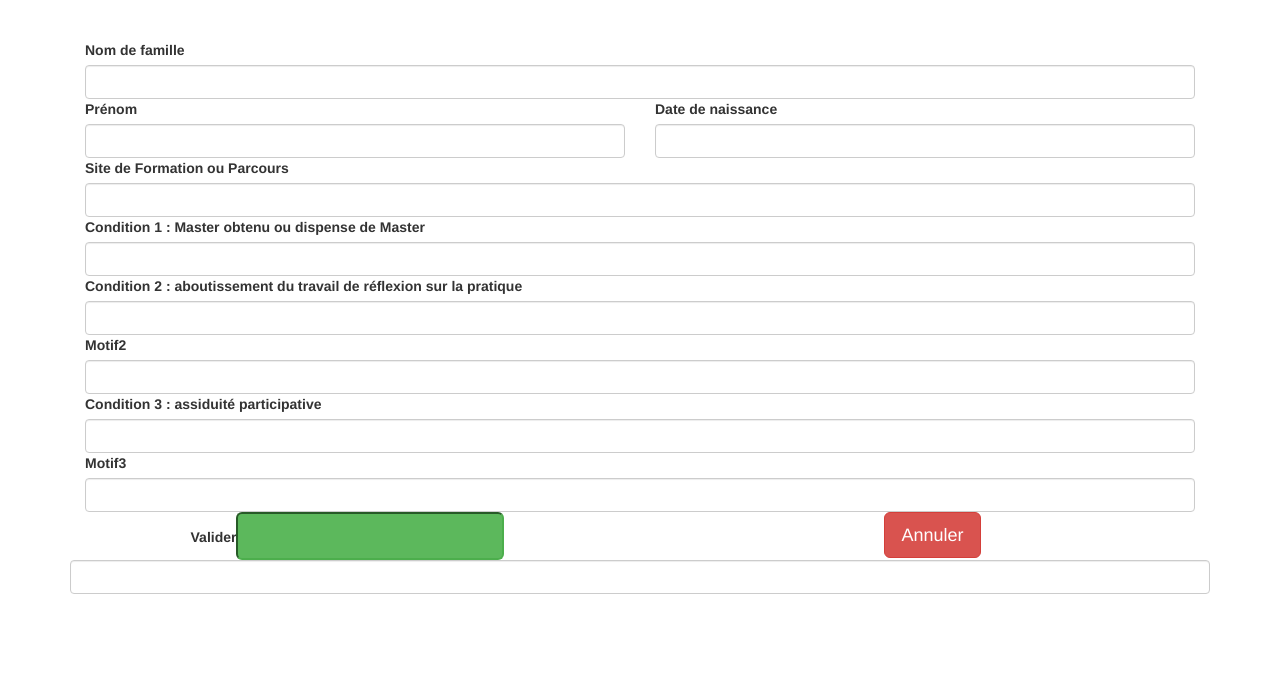
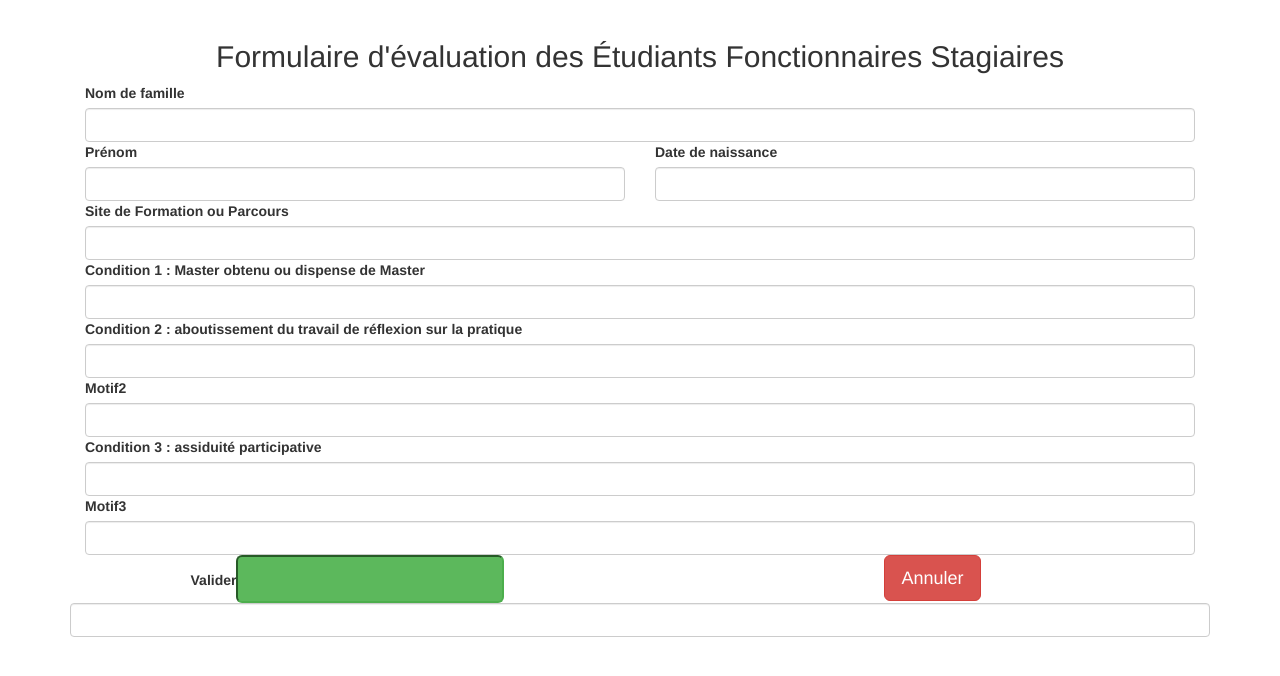
Before and after one commit to rmeja/Evaluation_EFS, a PHP site: template app/templates/form.twig in a window 1280 px wide. Shown: the top 676 px of the page. Run offline with PHP 8.4, Linux system fonts and the light colour scheme; the template is opened without the code that fills it, so the values that code supplies are empty; form fields are guessed from the names that the template uses; some libraries are stand-ins or nearby versions.

Commit message:
Fignolages en vrac

```diff
--- a/app/app.php
+++ b/app/app.php
@@ -57,8 +57,6 @@ $app['twig'] = $app->extend('twig', function ($twig, $app) {
   return $twig;
 });
 
-$app['twig.form.templates'] = array('bootstrap_3_layout.html.twig');
-
 $app['form.types'] = $app->share($app->extend('form.types', function ($types) use ($app) {
   $types[] = new EvaluationType();
 
--- a/app/config/prod.php
+++ b/app/config/prod.php
@@ -4,3 +4,4 @@
 
 $app['twig.path'] = array(__DIR__.'/../templates');
 $app['twig.options'] = array('cache' => __DIR__.'/../../var/cache/twig');
+$app['twig.form.templates'] = array('bootstrap_3_layout.html.twig');
--- a/app/templates/form.twig
+++ b/app/templates/form.twig
@@ -1,7 +1,8 @@
 {% extends "layout.twig" %}
 
 {% block content %}
-
+<div class="form-evalefs">
+  <h2 class="text-center">Formulaire d'évaluation des Étudiants Fonctionnaires Stagiaires</h2>
   {{ form_start(form, {'method': 'POST'}) }}
   {{ form_errors(form) }}
   {% if data.lib_nom_usu_ind is not empty %}
@@ -61,5 +62,5 @@
     <p class="text-info">Dernière modification : {{ data.datetime_modif|date("d/m/Y") }} à {{ data.datetime_modif|date("G:i:s") }}</p>
   {% endif %}
 
-
+</div>
 {% endblock %}
--- a/web/css/main.css
+++ b/web/css/main.css
@@ -1,5 +1,5 @@
 body {
-  padding-top: 40px;
-  padding-bottom: 40px;
+  padding-top: 20px;
+  padding-bottom: 20px;
   background-color: white;
 }
```
